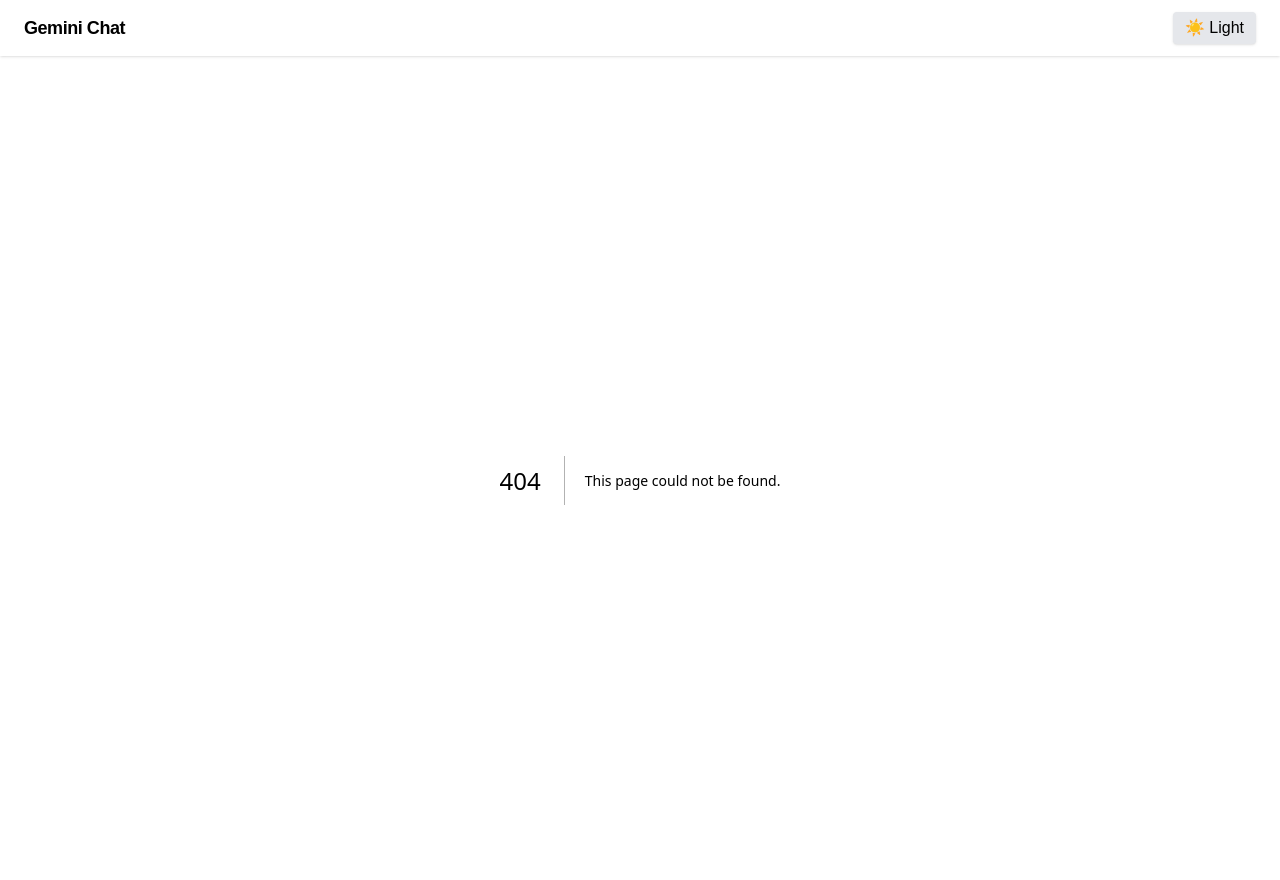
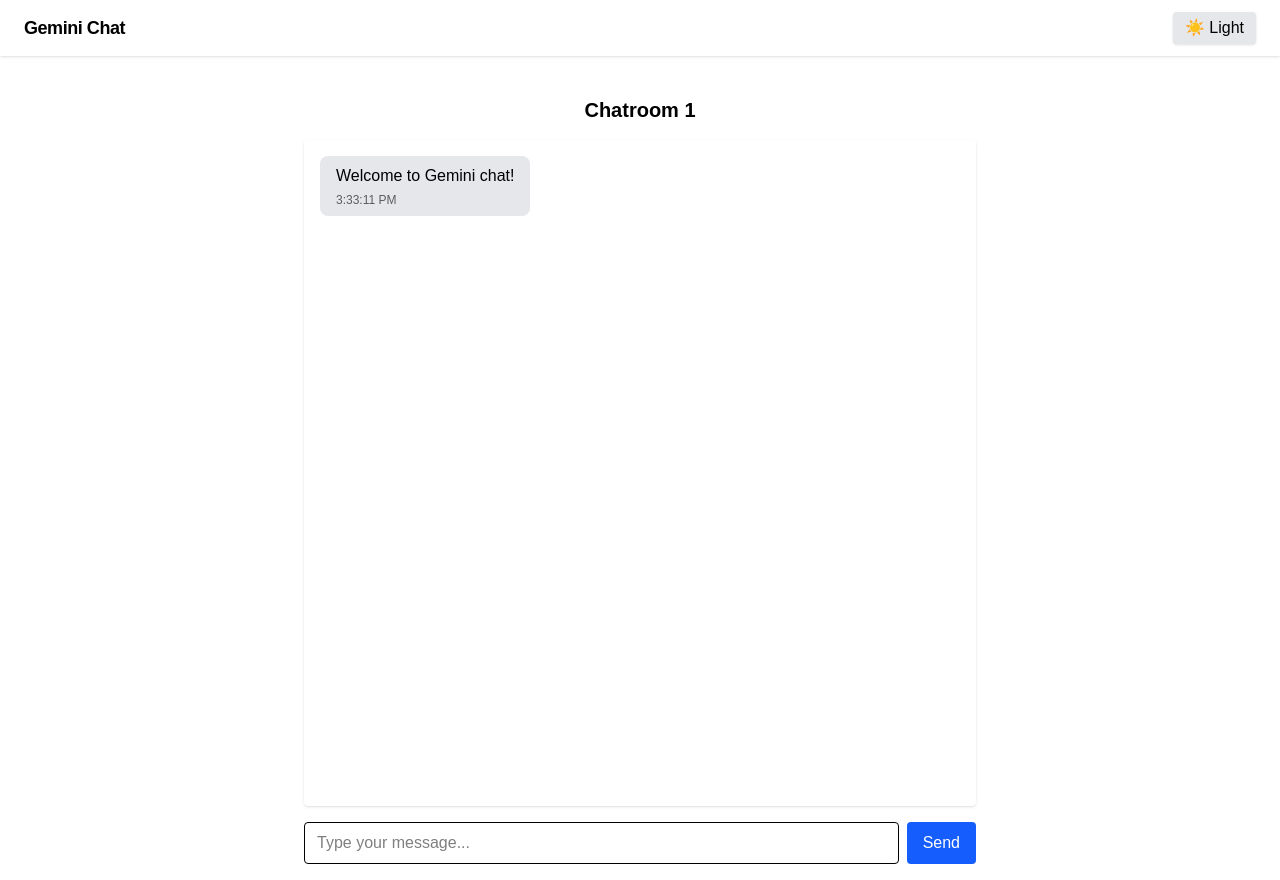
Before and after one commit to sinshalin17/gemini-clone-chat-app, a Next.js app: page /chatroom/1 in a window 1280 px wide. Before the commit this address had no page. Built offline with nearby package versions, Linux system fonts and the light colour scheme.

Commit message:
fix: move chatroom route to [id]/page.tsx and enable chatroom features

```diff
--- /dev/null
+++ b/app/chatroom/[id]/page.tsx
@@ -0,0 +1,118 @@
+"use client";
+import React, { useEffect, useRef, useState } from 'react';
+import { useParams } from 'next/navigation';
+
+interface Message {
+  id: string;
+  sender: 'user' | 'ai';
+  text: string;
+  timestamp: number;
+  image?: string;
+}
+
+const DUMMY_MESSAGES: Message[] = [
+  { id: '1', sender: 'ai', text: 'Welcome to Gemini chat!', timestamp: Date.now() },
+];
+
+export default function ChatroomPage() {
+  const params = useParams();
+  const chatroomId = Array.isArray(params?.id) ? params.id[0] : params?.id;
+  const [messages, setMessages] = useState<Message[]>(DUMMY_MESSAGES);
+  const [input, setInput] = useState('');
+  const [isTyping, setIsTyping] = useState(false);
+  const [toast, setToast] = useState('');
+  const messagesEndRef = useRef<HTMLDivElement>(null);
+
+  useEffect(() => {
+    messagesEndRef.current?.scrollIntoView({ behavior: 'smooth' });
+  }, [messages]);
+
+  const sendMessage = (e: React.FormEvent) => {
+    e.preventDefault();
+    if (!input.trim()) return;
+    const userMsg: Message = {
+      id: Date.now().toString(),
+      sender: 'user',
+      text: input,
+      timestamp: Date.now(),
+    };
+    setMessages((prev) => [...prev, userMsg]);
+    setInput('');
+    setIsTyping(true);
+    setTimeout(() => {
+      const aiMsg: Message = {
+        id: (Date.now() + 1).toString(),
+        sender: 'ai',
+        text: 'Gemini: ' + userMsg.text.split('').reverse().join(''),
+        timestamp: Date.now(),
+      };
+      setMessages((prev) => [...prev, aiMsg]);
+      setIsTyping(false);
+    }, 1200);
+  };
+
+  const handleCopy = (text: string) => {
+    navigator.clipboard.writeText(text);
+    setToast('Copied!');
+    setTimeout(() => setToast(''), 1200);
+  };
+
+  return (
+  <div className="min-h-screen flex flex-col items-center p-4">
+      <h2 className="text-xl font-bold mb-4">Chatroom {chatroomId}</h2>
+      <div className="w-full max-w-2xl flex-1 overflow-y-auto bg-white dark:bg-gray-800 rounded shadow p-4 mb-4">
+        {messages.map((msg) => (
+          <div
+            key={msg.id}
+            className={`flex ${msg.sender === 'user' ? 'justify-end' : 'justify-start'} mb-2`}
+          >
+            <div
+              className={`relative px-4 py-2 rounded-lg max-w-xs break-words ${
+                msg.sender === 'user'
+                  ? 'bg-blue-600 text-white'
+                  : 'bg-gray-200 dark:bg-gray-700 text-black dark:text-white'
+              }`}
+              onMouseEnter={() => {}}
+              onClick={() => handleCopy(msg.text)}
+              title="Click to copy"
+              style={{ cursor: 'pointer' }}
+            >
+              {msg.text}
+              <span className="block text-xs mt-1 opacity-60">
+                {new Date(msg.timestamp).toLocaleTimeString()}
+              </span>
+            </div>
+          </div>
+        ))}
+        {isTyping && (
+          <div className="flex justify-start mb-2">
+            <div className="px-4 py-2 rounded-lg bg-gray-200 dark:bg-gray-700 text-black dark:text-white animate-pulse">
+              Gemini is typing...
+            </div>
+          </div>
+        )}
+        <div ref={messagesEndRef} />
+      </div>
+      <form onSubmit={sendMessage} className="w-full max-w-2xl flex gap-2">
+        <input
+          type="text"
+          value={input}
+          onChange={(e) => setInput(e.target.value)}
+          className="flex-1 border rounded px-3 py-2"
+          placeholder="Type your message..."
+        />
+        <button
+          type="submit"
+          className="bg-blue-600 text-white px-4 py-2 rounded hover:bg-blue-700 transition"
+        >
+          Send
+        </button>
+      </form>
+      {toast && (
+        <div className="fixed bottom-8 left-1/2 transform -translate-x-1/2 bg-black text-white px-4 py-2 rounded shadow-lg z-50">
+          {toast}
+        </div>
+      )}
+    </div>
+  );
+}
```
